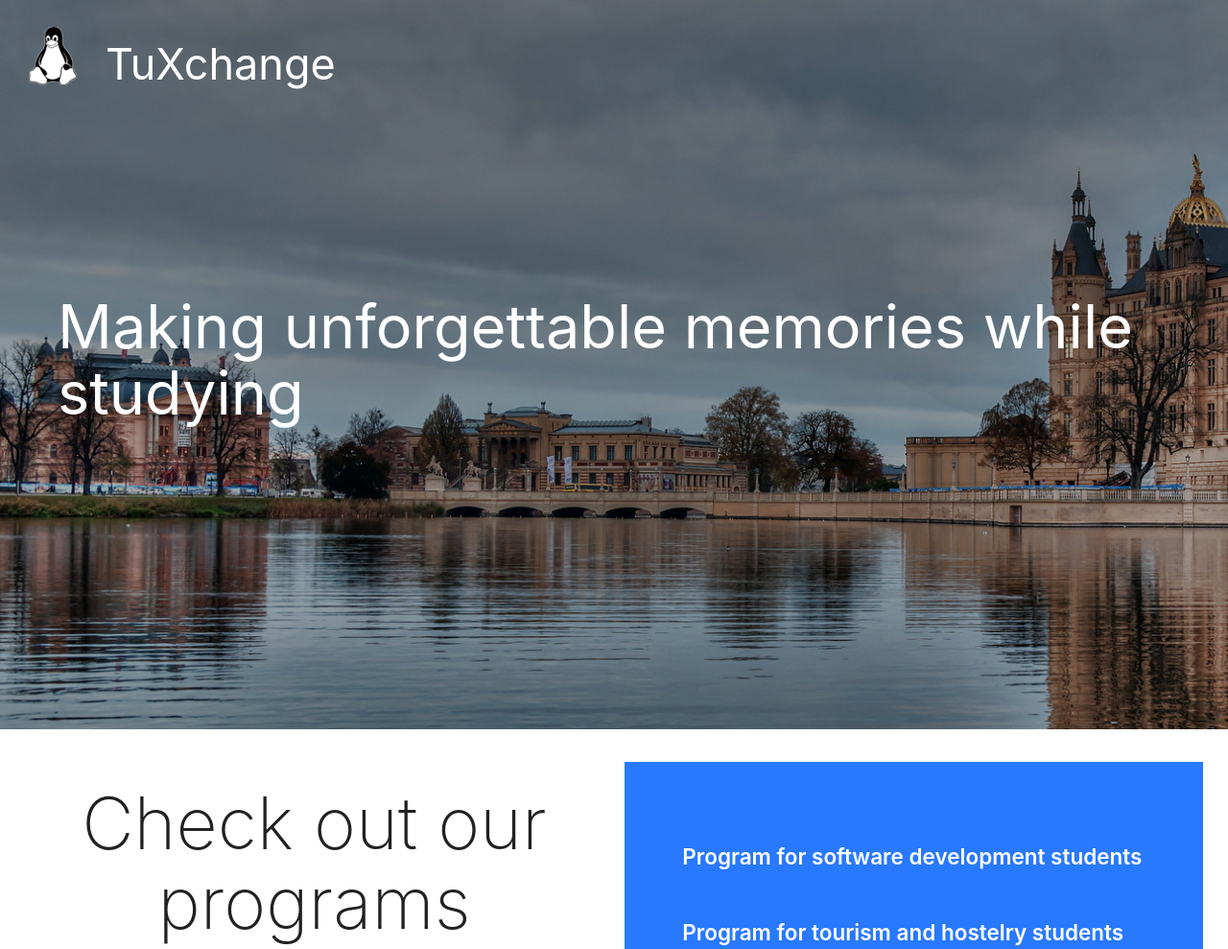
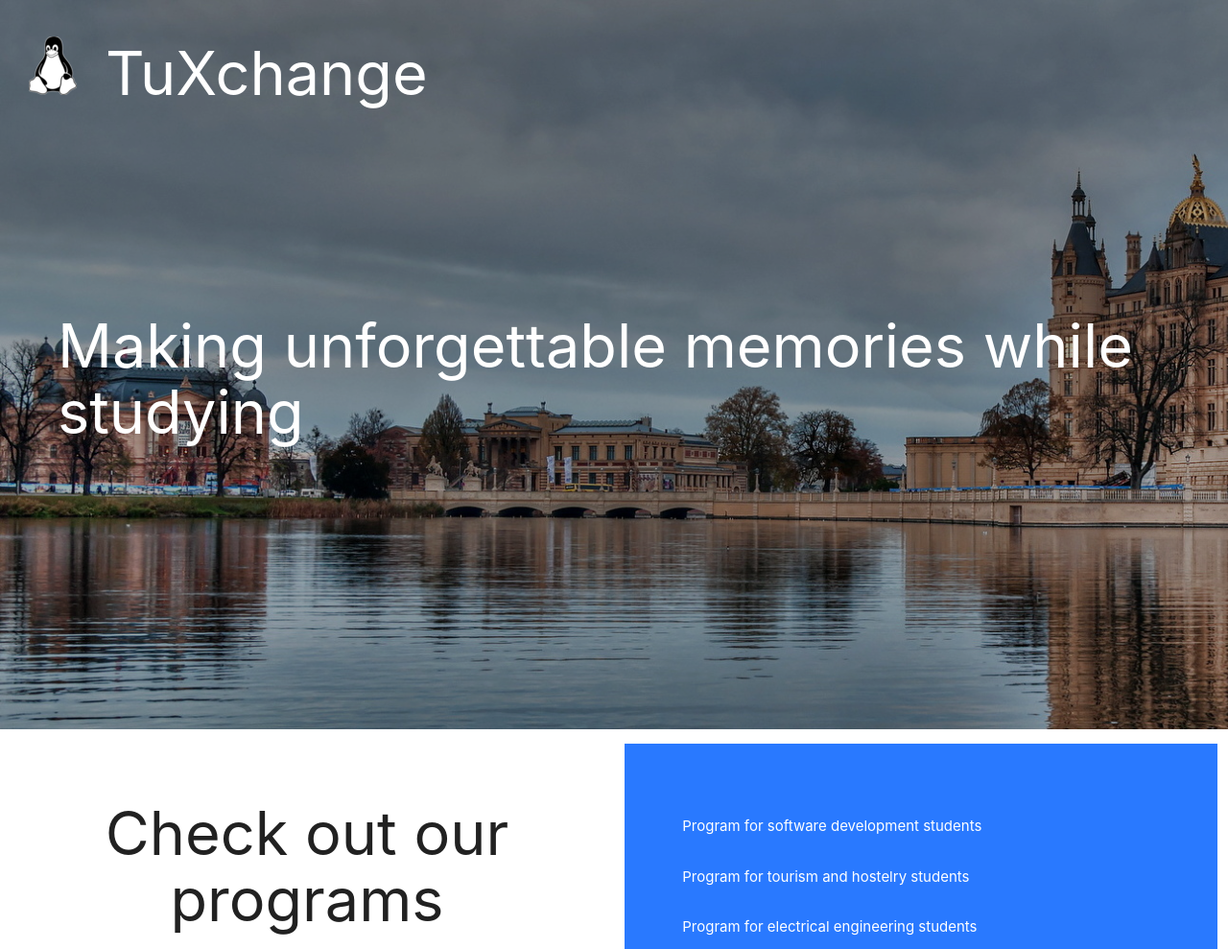
Before and after one commit to nazabucciarelliITEC/tuxchange-materialize, a Flask app: page / in a window 1280 px wide. Shown: the top 989 px of the page at 96% size. Run offline with Flask 3, Linux system fonts and the light colour scheme; some libraries are stand-ins or nearby versions.

Commit message:
optimizing some styles, ty vale arbash for the advice

```diff
--- a/app.py
+++ b/app.py
@@ -26,7 +26,6 @@ def country(id):
         json_data = json.load(json_file)
     try:
         id=int(id)
-        country=json_data[id]
     except:
         return render_template('404.html')
     else:
--- a/static/CSS/index_style.css
+++ b/static/CSS/index_style.css
@@ -62,11 +30,6 @@ ul {
     display: flex;
     flex-direction: row;
     justify-content: start;
-}
-
-.brand-container h1{
-    font-size: 3em;
-    font-weight: 400;
 }
 
 .brand-container img{
@@ -84,29 +47,8 @@ ul {
 
 /* programs section*/
 
-    .programs-section {
-        padding: 1em;
-    }
-
-    .programs-info-container p{
-        text-align: center;
-        border-top: 1px black solid;
-        font-size: 2em;
-        font-weight: 500;
-        line-height: 1.2em;
-        padding: 1em;
-    }
-
-    .programs-info-container h1{
-        text-align: center;
-        font-weight: 200;
-        font-size: 5em;
-    }
-
     .programs-list-container li {
         padding: 1em 0em;
-        font-size: 1.5em;
-        font-weight: 600;
     }
 
     .programs-list-container ul{
--- a/static/CSS/responsive.css
+++ /dev/null
@@ -1,5 +0,0 @@
-@media (max-width: 400px){
-    h1{
-        font-size: 2.5em;
-    }
-}
--- a/templates/index.html
+++ b/templates/index.html
@@ -11,20 +11,23 @@
     <section class="header-container darken">
         <div class="brand-container">
             <img src="{{url_for('static', filename='images/Tux_Mono.png')}}" alt="Tux image monochromatic">
-            <h1 class="white-text">TuXchange</h1>
+            <h1 class="white-text hide-on-med-and-down">TuXchange</h1>
+            <h4 class="white-text show-on-medium-and-down hide-on-med-and-up">TuXchange</h4>
         </div>
 
         <div class="main-title valign-wrapper">
-            <h1 class="white-text">Making unforgettable memories while studying</h1>
+            <h1 class="white-text hide-on-med-and-down">Making unforgettable memories while studying</h1>
+            <h3 class="white-text show-on-medium-and-down hide-on-med-and-up">Making unforgettable memories while studying</h3>
         </div>
 
     </section>
 
     <section class="programs-section row valign-wrapper">
         <div class="col l6 s12 programs-info-container">
-            <h1>Check out our programs</h1>
-            <p>Check out our various exchange programs designed to suit your academic needs and cultural preferences.
-            </p>
+            <h1 class="center-align hide-on-med-and-down">Check out our programs</h1>
+            <h3 class="center-align show-on-medium-and-down hide-on-med-and-up">Check out our programs</h3>
+            <h5 class="text-align-center center-align">Check out our various exchange programs designed to suit your academic needs and cultural preferences.
+            </h5>
         </div>
         <div class="col l6 s12 programs-list-container ">
             <ul class="blue accent-3 white-text">
@@ -37,7 +40,8 @@
         </div>
     </section>
 
-    <h1 class="container center-align title">Most popular destinations</h1>
+    <h1 class="container center-align m-y-05 hide-on-med-and-down">Most popular destinations</h1>
+    <h4 class="container center-align m-y-05 show-on-medium-and-down hide-on-med-and-up">Most popular destinations</h4>
 
     <div class="carousel carousel-slider white-text">
         {%for country in countries%}
@@ -52,7 +56,7 @@
 
     </div>
 
-    <section class="about-us row blue accent-3 white-text">
+    <section class="about-us m-y-4 row blue accent-3 white-text">
         <div class="col l6 s12 image">
         </div>
         <div class="col l6 s12 valign-wrapper container">
@@ -69,7 +73,8 @@
     </section>
 
     <section class="mentions">
-        <h1 class="container center-align title">Mentions</h1>
+        <h1 class="container center-align m-y-05 hide-on-med-and-down">Mentions</h1>
+        <h4 class="container center-align m-y-05 show-on-medium-and-down hide-on-med-and-up">Mentions</h4>
         <div class="row container">
 
             <div class="card col l4 s12">
```
Also changed, not shown: other parts of static/CSS/index_style.css (+5 -48 lines).
